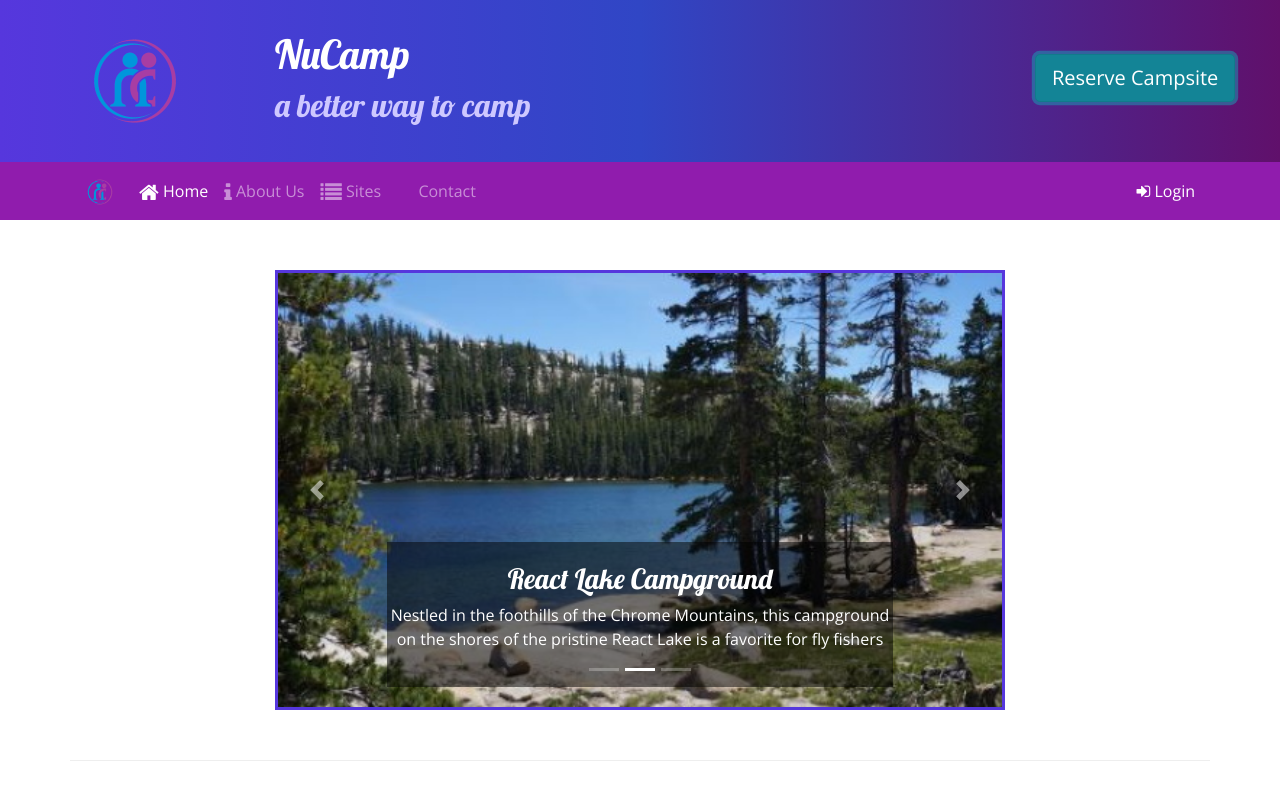
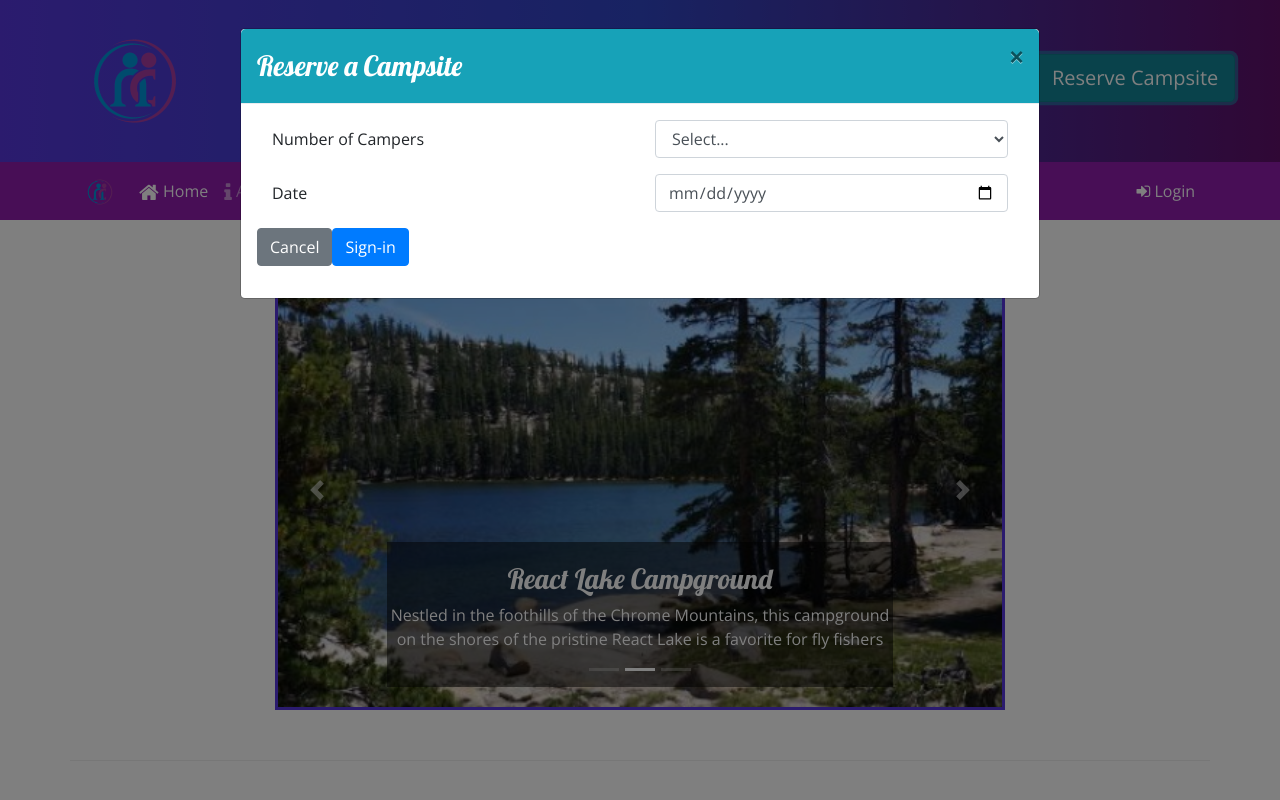
Before and after one commit to mferrer17/nucampsite, a website: page index.html in a window 1280 px wide. Both pictures are taken after a click on the button "Reserve Campsite". Shown: the top 800 px of the page. Drawn offline with nearby package versions, Linux system fonts and the light colour scheme.

Commit message:
added cdn

```diff
--- a/aboutus.html
+++ b/aboutus.html
@@ -10,6 +10,7 @@
     <link rel="stylesheet" href="node_modules/bootstrap/dist/css/bootstrap.min.css" />
 
     <!-- Additional CSS must be placed after Bootstrap CSS -->
+    <link rel="stylesheet" href="https://maxcdn.bootstrapcdn.com/bootstrap/4.0.0/css/bootstrap.min.css" integrity="sha384-Gn5384xqQ1aoWXA+058RXPxPg6fy4IWvTNh0E263XmFcJlSAwiGgFAW/dAiS6JXm" crossorigin="anonymous">
     <link rel="stylesheet" href="node_modules/bootstrap-social/bootstrap-social.css" />
     <link rel="stylesheet" href="node_modules/font-awesome/css/font-awesome.min.css" />
     <link rel="stylesheet" href="https://fonts.googleapis.com/css?family=Lobster|Open+Sans" />
--- a/index.html
+++ b/index.html
@@ -38,7 +38,51 @@
             </div>
     </header>
 
+    <!--Reserve Modal-->
+    <div id="reserveModal" class="modal fade" role="dialog">
+        <div class="modal-dialog modal-lg" role="document">
+            <div class="modal-content">
+                <div class="modal-header bg-info text-white">
+                    <h3 class="modal-title">Reserve a Campsite</h3>
+                    <button type="button" class="close" data-dismiss="modal">&times;</button>
+                </div>
+                <div class="modal-body">
+                    <div class="container-fluid">
+                        <form>
+                            <div class="form-group row">
+                                <label for="numCampers" class="col-sm-6 col-form-label">Number of
+                                    Campers</label>
+                                <!--Select Dropdown-->
+                                <div class="col">
+                                    <select name="numCampers" id="numCampers" class="form-control">
+                                        <option value="">Select...</option>
+                                        <option value="1">1</option>
+                                        <option value="2">2</option>
+                                        <option value="3">3</option>
+                                        <option value="4">4</option>
+                                        <option value="5">5</option>
+                                        <option value="6">6</option>
+                                    </select>
+                                </div>
+                            </div>
+                            <!--Date-->
+                            <div class="form-group row">
+                                <label class="col-sm-6 col-form-label" for="date">Date</label>
+                                <div class="col">
+                                    <input type="date" class="form-control" id="date" placeholder="Date">
+                                </div>
 
+                            </div>
+                            <div class="form-group row">
+                                <button type="button" class="btn btn-secondary" data-dismiss="modal">Cancel</button>
+                                <button type="submit" class="btn btn-primary">Sign-in</button>
+                            </div>
+                        </form>
+                    </div>
+                </div>
+            </div>
+        </div>
+    </div>
 
     <!--NavBar Section-->
     <nav class="navbar navbar-expand-sm navbar-dark sticky-top">
```
Also changed, not shown: contactus.html (+1 -0 lines).
